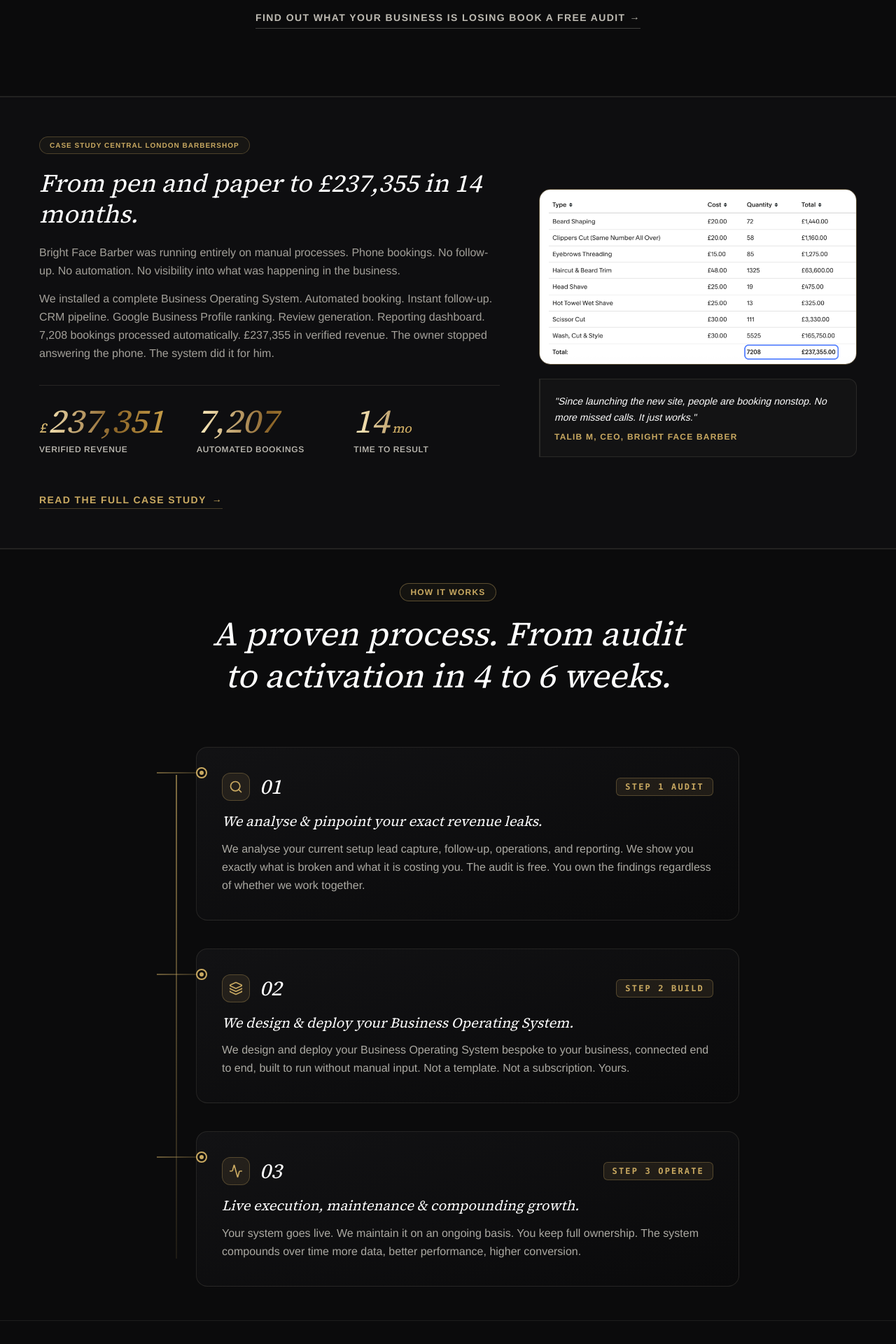
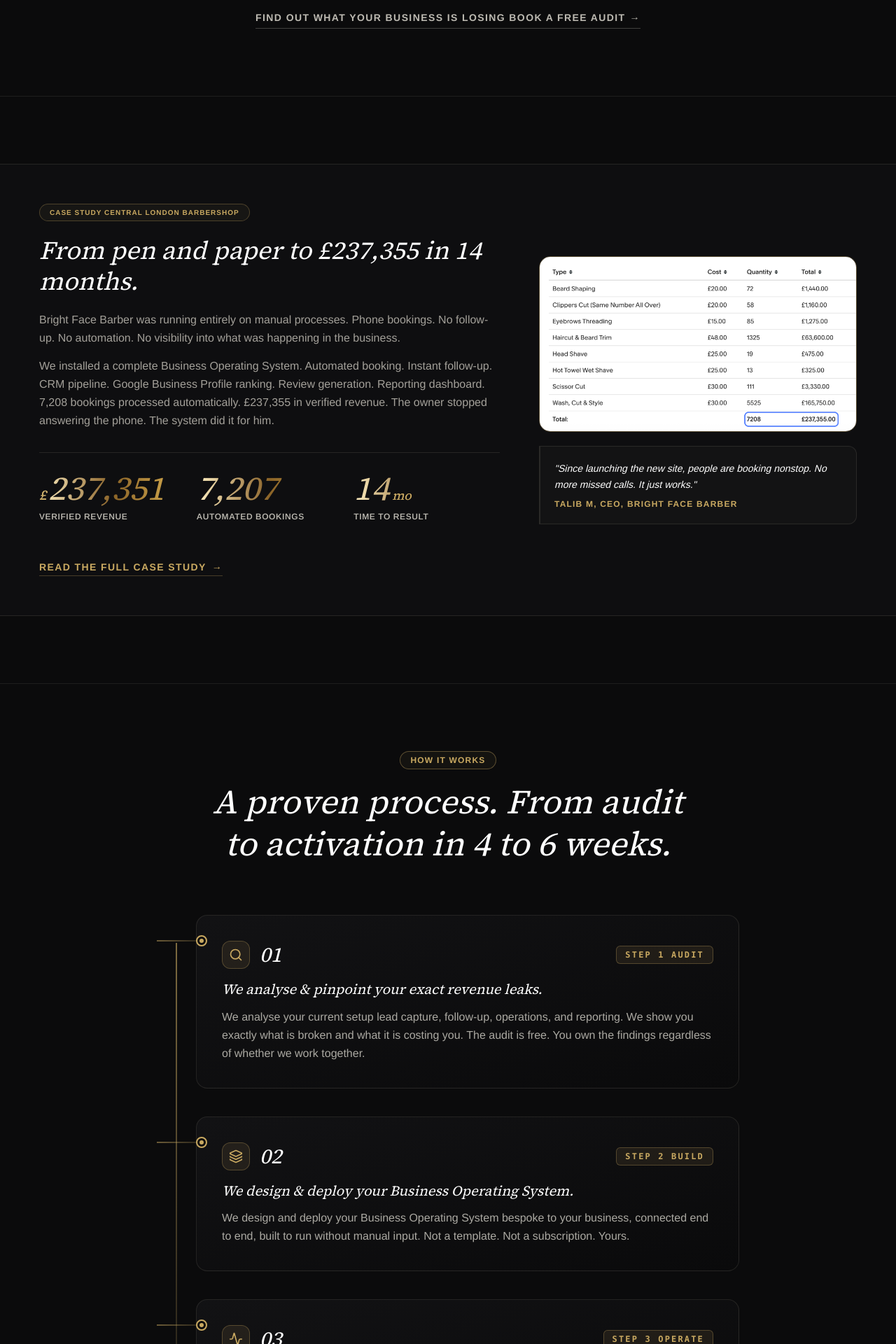
Before and after one commit to officeakmarketing/ak-enterprises, a Next.js app: page / in a window 1280 px wide. Shown: the part 1620-3540 px from the top of the page at 70% size. Built offline with nearby package versions, Linux system fonts and the light colour scheme.

Commit message:
feat: add new home page section components for case studies and proof

```diff
--- a/src/components/home/CredibilitySection.jsx
+++ b/src/components/home/CredibilitySection.jsx
@@ -1,6 +1,6 @@
 export default function CredibilitySection() {
   return (
-    <section className="w-full py-14 sm:py-18 lg:py-24 border-b border-muted-grey/20 bg-ink-black overflow-hidden">
+    <section className="w-full py-16 sm:py-20 lg:py-24 border-b border-muted-grey/20 bg-ink-black overflow-hidden">
       <div className="w-full max-w-[1536px] mx-auto px-4 sm:px-6 lg:px-8 xl:px-12">
         <div className="text-brand-gold text-xs sm:text-sm tracking-widest uppercase mb-3 sm:mb-4 font-bold">
           As Seen
--- a/src/components/home/HolidayDreamSection.jsx
+++ b/src/components/home/HolidayDreamSection.jsx
@@ -10,7 +10,7 @@
 export default function HolidayDreamSection() {
   const [isLightboxOpen, setIsLightboxOpen] = useState(false);
   return (
-    <section className="w-full border-b border-muted-grey/20 bg-ink-black overflow-hidden">
+    <section className="w-full py-16 sm:py-20 lg:py-24 border-b border-muted-grey/20 bg-ink-black overflow-hidden">
       <ScrollReveal>
         <div className="w-full 2xl:max-w-[1536px] 2xl:mx-auto bg-[#0e0e10]/95 border-y 2xl:border border-muted-grey/25 2xl:rounded-3xl px-4 py-7 sm:px-8 sm:py-10 md:p-10 lg:p-12 xl:p-14 2xl:p-16 relative overflow-hidden">
           <div className="grid grid-cols-1 lg:grid-cols-12 gap-7 sm:gap-8 lg:gap-10 xl:gap-14 items-center">
--- a/src/components/home/MoreProofSection.jsx
+++ b/src/components/home/MoreProofSection.jsx
@@ -5,7 +5,7 @@
 
 export default function MoreProofSection() {
   return (
-    <section className="w-full py-10 sm:py-16 lg:py-20 border-b border-muted-grey/20 bg-ink-black overflow-hidden">
+    <section className="w-full py-16 sm:py-20 lg:py-24 border-b border-muted-grey/20 bg-ink-black overflow-hidden">
       <ScrollReveal>
         <div className="w-full 2xl:max-w-[1536px] 2xl:mx-auto bg-[#0e0e10]/95 border-y 2xl:border border-muted-grey/25 2xl:rounded-3xl px-4 py-7 sm:px-8 sm:py-10 md:p-10 lg:p-12 xl:p-14 2xl:p-16 relative overflow-hidden">
           <div className="grid grid-cols-1 lg:grid-cols-12 gap-7 sm:gap-8 lg:gap-10 xl:gap-14 items-center">
--- a/src/components/home/ProofSection.jsx
+++ b/src/components/home/ProofSection.jsx
@@ -10,7 +10,7 @@
 export default function ProofSection() {
   const [isLightboxOpen, setIsLightboxOpen] = useState(false);
   return (
-    <section className="w-full border-b border-muted-grey/20 bg-ink-black overflow-hidden">
+    <section className="w-full py-16 sm:py-20 lg:py-24 border-b border-muted-grey/20 bg-ink-black overflow-hidden">
       <ScrollReveal>
         <div className="w-full 2xl:max-w-[1536px] 2xl:mx-auto bg-[#0e0e10]/95 border-y 2xl:border border-muted-grey/25 2xl:rounded-3xl px-4 py-7 sm:px-8 sm:py-10 md:p-10 lg:p-12 xl:p-14 2xl:p-16 relative overflow-hidden">
           <div className="grid grid-cols-1 lg:grid-cols-12 gap-7 sm:gap-8 lg:gap-10 xl:gap-14 items-center">
--- a/src/components/home/SystemSection.jsx
+++ b/src/components/home/SystemSection.jsx
@@ -33,7 +33,7 @@
   ];
 
   return (
-    <section className="w-full py-8 lg:py-12 border-b border-muted-grey/20 bg-ink-black overflow-hidden">
+    <section className="w-full py-16 sm:py-20 lg:py-24 border-b border-muted-grey/20 bg-ink-black overflow-hidden">
       <div className="w-full max-w-4xl mx-auto px-4 sm:px-6 lg:px-8">
         {/* Section Header */}
         <ScrollReveal>
```
